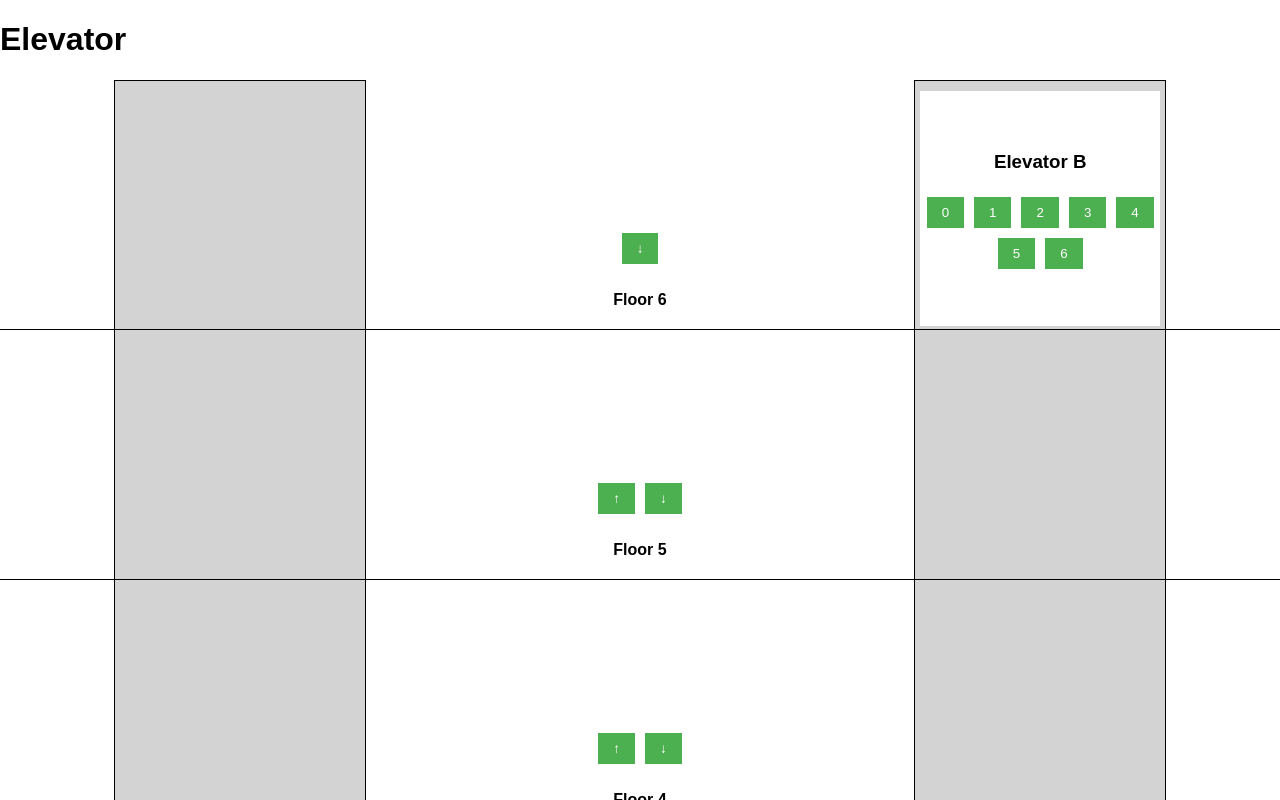
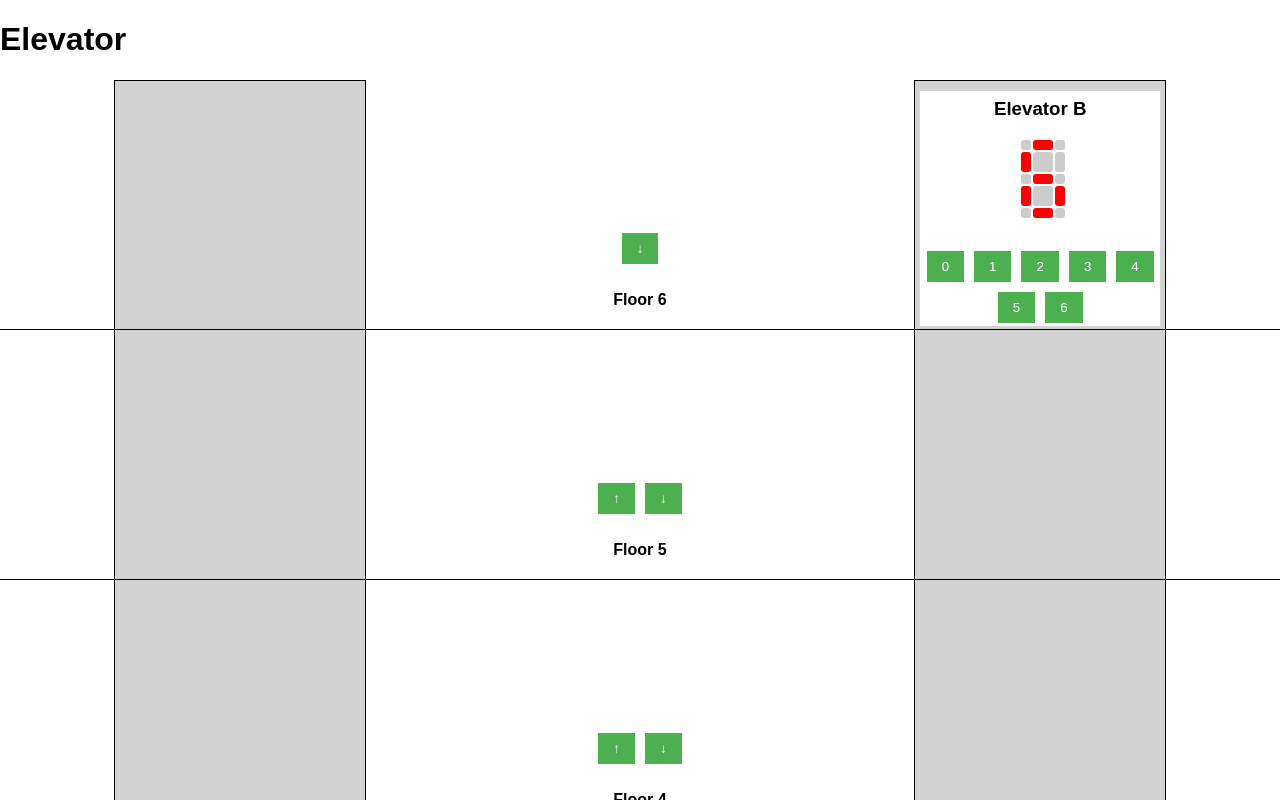
Before and after one commit to siklodizalan/elevator, a React (Create React App) app: page / in a window 1280 px wide. Shown: the top 800 px of the page. Built offline with nearby package versions, Linux system fonts and the light colour scheme.

Commit message:
Seven segment display corrected

```diff
--- a/src/components/Elevator.tsx
+++ b/src/components/Elevator.tsx
@@ -1,17 +1,21 @@
 import React from 'react';
 import Button from './Button';
+import SevenSegmentDisplay from './SevenSegmentDisplay';
 
 interface ElevatorProps {
+    id: string;
     numberOfFloors: number;
-    id: string;
+    currentFloor: number;
     moveElevator: (elevator: 'A' | 'B', floor: number) => void;
 }
 
-const Elevator: React.FC<ElevatorProps> = ({ id, numberOfFloors, moveElevator}) => {
+const Elevator: React.FC<ElevatorProps> = ({ id, numberOfFloors, currentFloor, moveElevator}) => {
 
     return (
         <div className="elevator">
             <h3>Elevator {id}</h3>
+            <SevenSegmentDisplay number={currentFloor} />
+            <p></p>
             <div className="floor-buttons">
                 {[...Array(numberOfFloors)].map((_, floor) => (
                     <Button
--- a/src/components/ElevatorTrack.tsx
+++ b/src/components/ElevatorTrack.tsx
@@ -23,7 +23,7 @@ const ElevatorTrack: React.FC<ElevatorTrackProps> = ({ numberOfFloors, currentFl
             transition: 'transform 0.5s ease-in-out',
             }}
         >
-        <Elevator id={elevatorId} numberOfFloors={numberOfFloors} moveElevator={moveElevator} />
+        <Elevator id={elevatorId} numberOfFloors={numberOfFloors} currentFloor={currentFloor} moveElevator={moveElevator} />
       </div>
     </div>
     );
--- /dev/null
+++ b/src/components/SevenSegmentDisplay.tsx
@@ -0,0 +1,42 @@
+import React from "react";
+
+interface SevenSegmentDisplayProps {
+    number: number;
+}
+
+const SevenSegmentDisplay: React.FC<SevenSegmentDisplayProps> = ({ number }) => {
+    const segments = [
+        [true, true, true, true, true, true, false], //0
+        [false, true, true, false, false, false, false], // 1
+        [true, true, false, true, true, false, true], // 2
+        [true, true, true, true, false, false, true], // 3
+        [false, true, true, false, false, true, true], // 4
+        [true, false, true, true, false, true, true], // 5
+        [true, false, true, true, true, true, true], // 6
+        [true, true, true, false, false, false, false], // 7
+        [true, true, true, true, true, true, true], // 8
+        [true, true, true, true, false, true, true], // 9
+    ];
+
+    return (
+        <div className="seven-segment-display">
+            <div className={'segment-point'}/>
+            <div className={`segment-horizontal ${segments[number][0] ? 'lit' : ''}`}/>
+            <div className={'segment-point'}/>
+            <div className={`segment-vertical ${segments[number][5] ? 'lit' : ''}`}/>
+            <div className={'segment-big-vertical'}/>
+            <div className={`segment-vertical ${segments[number][1] ? 'lit' : ''}`}/>
+            <div className={'segment-point'}/>
+            <div className={`segment-horizontal ${segments[number][6] ? 'lit' : ''}`}/>
+            <div className={'segment-point'}/>
+            <div className={`segment-vertical ${segments[number][4] ? 'lit' : ''}`}/>
+            <div className={'segment-big-vertical'}/>
+            <div className={`segment-vertical ${segments[number][2] ? 'lit' : ''}`}/>
+            <div className={'segment-point'}/>
+            <div className={`segment-horizontal ${segments[number][3] ? 'lit' : ''}`}/>
+            <div className={'segment-point'}/>
+        </div>
+    );
+};
+
+export default SevenSegmentDisplay;
```
